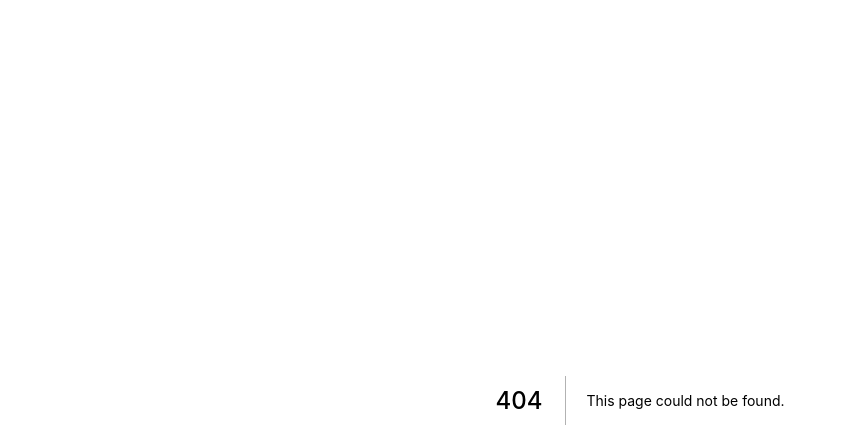
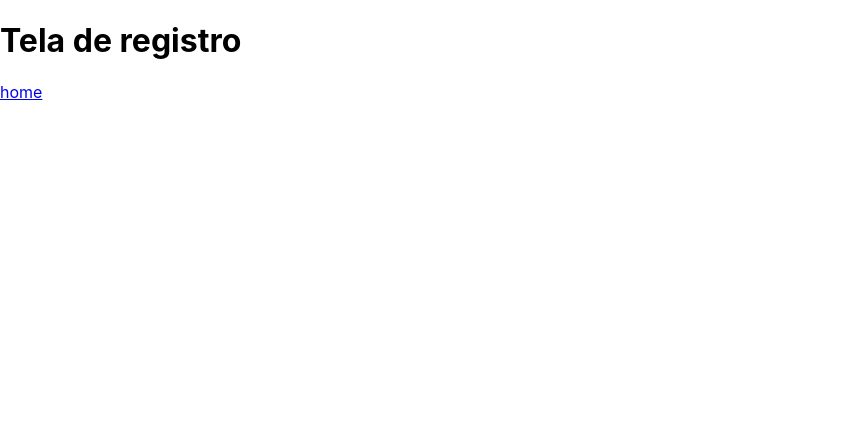
Before and after one commit to devs-jequie/site-frontend, a Next.js app: page /register in a window 1280 px wide. Before the commit this address had no page. Shown: the top 448 px of the page, without its empty margins (0-847 px from the left). Built offline with nearby package versions, Linux system fonts and the light colour scheme.

Commit message:
create page register

```diff
--- /dev/null
+++ b/pages/register/index.tsx
@@ -0,0 +1,8 @@
+export default function Register(){
+return(<div>
+    <h1>Tela de registro
+
+    </h1>
+    <a href="/">home</a>
+</div>)
+}
```
Also changed, not shown: pages/register/style.module.css (added).
